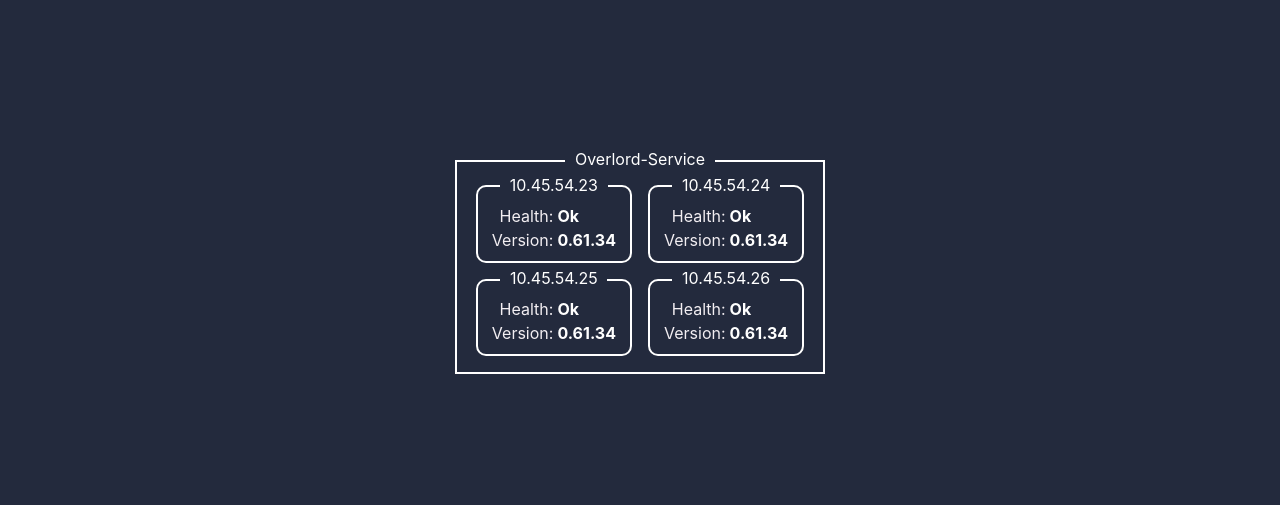
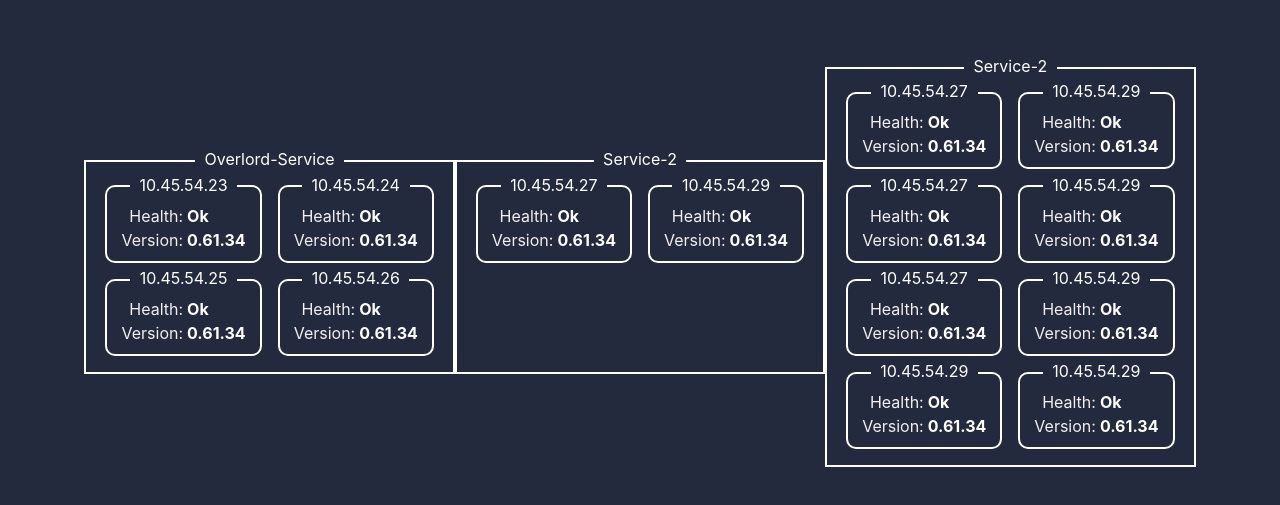
Before and after one commit to Cantara/visuale, a Nuxt app in the folder src/main/resources/nuxt-spa/: page / in a window 1280 px wide. Shown: the part 133-638 px from the top of the page. Built offline with nearby package versions, Linux system fonts and the light colour scheme.

Commit message:
added more mock data

```diff
--- a/src/main/resources/nuxt-spa/mock_data/ServicesMockData.js
+++ b/src/main/resources/nuxt-spa/mock_data/ServicesMockData.js
@@ -49,6 +49,126 @@ export function ServicesMockData (){
             ]
           }
         ]
+      },
+      {
+        "name": "Service-2",
+        "nodes": [
+          {
+            "ip": "10.45.54.27",
+            "health": [
+              {
+                "Status": "true",
+                "now": "2020-03-24T18:34:35.987Z",
+                "running since": "2020-03-23T09:11:49.070Z",
+                "version": "0.61.34"
+              }
+            ]
+          },
+          {
+            "ip": "10.45.54.29",
+            "health": [
+              {
+                "Status": "true",
+                "now": "2020-03-24T18:34:35.987Z",
+                "running since": "2020-03-23T09:11:49.070Z",
+                "version": "0.61.34"
+              }
+            ]
+          }
+        ]
+      },
+      {
+        "name": "Service-2",
+        "nodes": [
+          {
+            "ip": "10.45.54.27",
+            "health": [
+              {
+                "Status": "true",
+                "now": "2020-03-24T18:34:35.987Z",
+                "running since": "2020-03-23T09:11:49.070Z",
+                "version": "0.61.34"
+              }
+            ]
+          },
+          {
+            "ip": "10.45.54.29",
+            "health": [
+              {
+                "Status": "true",
+                "now": "2020-03-24T18:34:35.987Z",
+                "running since": "2020-03-23T09:11:49.070Z",
+                "version": "0.61.34"
+              }
+            ]
+          },
+          {
+            "ip": "10.45.54.27",
+            "health": [
+              {
+                "Status": "true",
+                "now": "2020-03-24T18:34:35.987Z",
+                "running since": "2020-03-23T09:11:49.070Z",
+                "version": "0.61.34"
+              }
+            ]
+          },
+          {
+            "ip": "10.45.54.29",
+            "health": [
+              {
+                "Status": "true",
+                "now": "2020-03-24T18:34:35.987Z",
+                "running since": "2020-03-23T09:11:49.070Z",
+                "version": "0.61.34"
+              }
+            ]
+          },
+          {
+            "ip": "10.45.54.27",
+            "health": [
+              {
+                "Status": "true",
+                "now": "2020-03-24T18:34:35.987Z",
+                "running since": "2020-03-23T09:11:49.070Z",
+                "version": "0.61.34"
+              }
+            ]
+          },
+          {
+            "ip": "10.45.54.29",
+            "health": [
+              {
+                "Status": "true",
+                "now": "2020-03-24T18:34:35.987Z",
+                "running since": "2020-03-23T09:11:49.070Z",
+                "version": "0.61.34"
+              }
+            ]
+          },
+          {
+            "ip": "10.45.54.29",
+            "health": [
+              {
+                "Status": "true",
+                "now": "2020-03-24T18:34:35.987Z",
+                "running since": "2020-03-23T09:11:49.070Z",
+                "version": "0.61.34"
+              }
+            ]
+          },
+          {
+            "ip": "10.45.54.29",
+            "health": [
+              {
+                "Status": "true",
+                "now": "2020-03-24T18:34:35.987Z",
+                "running since": "2020-03-23T09:11:49.070Z",
+                "version": "0.61.34"
+              }
+            ]
+          }
+        ]
       }
     ]}
 }
```
